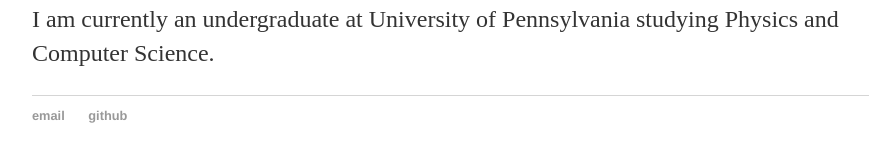
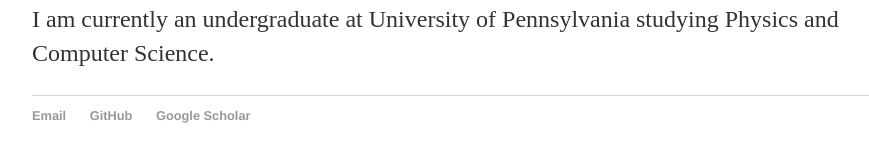
Before and after one commit to bchen00/bchen00.github.io, a Jekyll site: the page built from index.html, in a window 1280 px wide. Shown: the part 194-356 px from the top of the page, without its empty margins (160-1029 px from the left). Built offline with Jekyll 4.4.1, drawn with Linux system fonts in a browser that asks for light colours.

Commit message:
added google scholar link

```diff
--- a/_layouts/default.html
+++ b/_layouts/default.html
@@ -18,8 +18,9 @@
 		</div><!-- /.container -->
 		<footer>
     		<ul>
-        		<li><a href="mailto:billy.d.chen@gmail.com">email</a></li>
-        		<li><a href="https://github.com/bchen00">github</a></li>
+        		<li><a href="mailto:billy.d.chen@gmail.com">Email</a></li>
+        		<li><a href="https://github.com/bchen00">GitHub</a></li>
+			<li><a href="https://scholar.google.com/citations?hl=en&user=wwwTbTYAAAAJ">Google Scholar</a></li>
 			</ul>
 		</footer>
 	</body>
```
